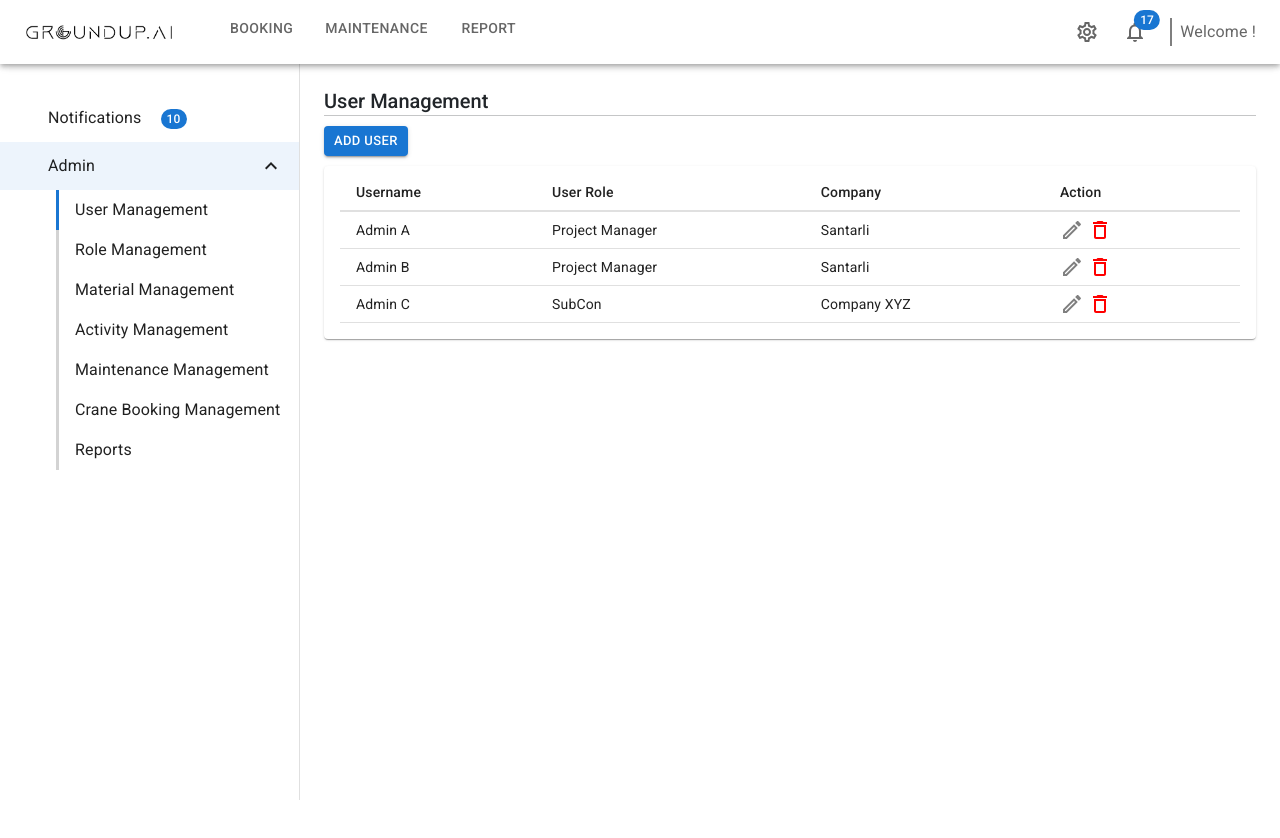
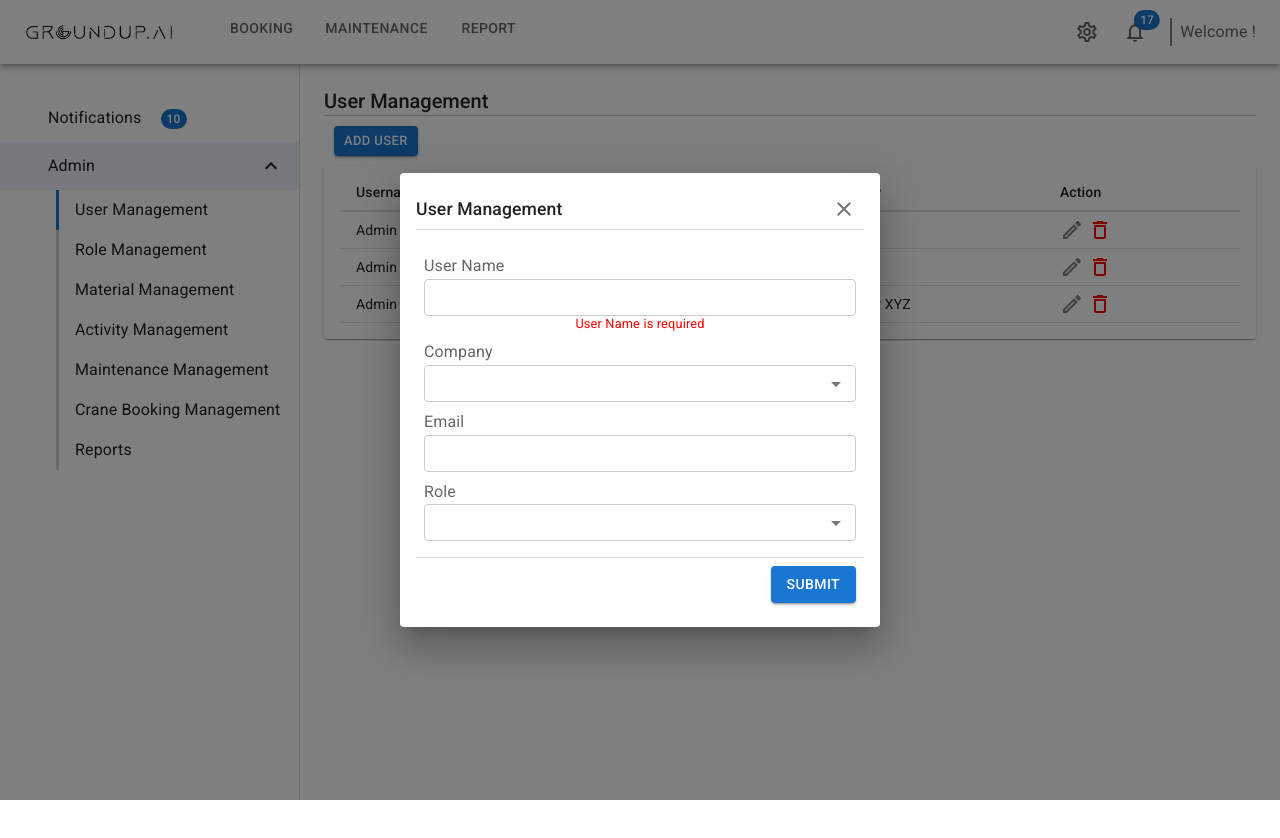
Before and after one commit to rahul81/groundup-ai, a React (Create React App) app: page /user/admin/user-management in a window 1280 px wide. Both pictures are taken after a click on the button "ADD USER". Shown: the top 838 px of the page. Built offline with nearby package versions, Linux system fonts and the light colour scheme.

Commit message:
Add User Dialog

```diff
--- a/src/components/admin-view/management/user/UserManagement.tsx
+++ b/src/components/admin-view/management/user/UserManagement.tsx
@@ -1,16 +1,22 @@
 import { Box, Typography, Divider } from '@mui/material'
-import React from 'react'
+import { useState } from 'react'
 import { UserManagementColumns, UserManagementRows } from '../../../../mockData/AdminPanel'
 import GButton from '../../../common/button/GButton'
 import GTable from '../../../common/table/GTable'
 import '../../admin-view.scss'
+import AddUser from './add-user/AddUser'
 
 export default function UserManagement() {
+    const [open, setOpen] = useState(false);
+    const handleShowDialog = (status:boolean)=>{
+        setOpen(status);
+    }
     return (
         <Box className="crane-booking-management-view">
             <Typography className="heading" variant="h5" component="h2">User Management</Typography>
             <Divider/>
-            <GButton title='Add User' size='small' style={{ display:'block', margin:'10px 0' }} />
+            <GButton title='Add User' size='small' style={{ display:'block', margin:'10px' }} onClick={()=>setOpen(true)}/>
+            <AddUser open={open} showDialog={handleShowDialog} handleSubmit={()=>{setOpen(false)}}/>
             <GTable rowClicked={(data: any) => {}} rows={UserManagementRows} columns={UserManagementColumns} />
         </Box>
     )
--- /dev/null
+++ b/src/components/admin-view/management/user/add-user/AddUser.tsx
@@ -0,0 +1,55 @@
+import { useFormik } from 'formik';
+import GDialog from '../../../../common/dialog/GDialog';
+import { GFormSelect, GSelectOption } from '../../../../common/select/GSelect';
+import { GFormInput } from '../../../../common/input/GInput';
+import AddUserFormValidation from './AddUserFormValidation'
+
+interface UserFormFields {
+    username: string;
+    company: string;
+    email: string;
+    role: string;
+}
+
+interface AddUserProps {
+    open: boolean;
+    showDialog: (status: boolean) => void;
+    handleSubmit: (data: any) => void;
+}
+
+const company: GSelectOption[] = [
+    { key: 'company1', value: "GroundupAI" }
+]
+
+const roles: GSelectOption[] = [
+    { key: 'role1', value: 'Project Manager' },
+    { key: 'role2', value: 'Deputy PM/ Construction Manager' },
+    { key: 'role3', value: 'Site Engineer /Senior Site Supervisor' },
+    { key: 'role4', value: 'General Worker' },
+    { key: 'role5', value: 'Sub Contractor' },
+]
+
+export default function AddUser({ open, showDialog, handleSubmit }: AddUserProps) {
+    const initialValues: UserFormFields = { username: '', company: '', email: '', role: '' };
+
+    const formik = useFormik({
+        initialValues: initialValues,
+        validateOnChange: false,
+        validationSchema: AddUserFormValidation,
+        onSubmit: (data) => {
+            handleSubmit(data)
+            console.log(data)
+        },
+    });
+
+    return (
+        <GDialog title="User Management" open={open} showDialog={showDialog}>
+            <form id="request-new-form" className="groundup-form" onSubmit={formik.handleSubmit}>
+                <GFormInput<UserFormFields> formik={formik} id="username" label="User Name" />
+                <GFormSelect<UserFormFields> formik={formik} id="company" label="Company" options={company} />
+                <GFormInput<UserFormFields> formik={formik} id="email" label="Email" />
+                <GFormSelect<UserFormFields> formik={formik} id="role" label="Role" options={roles} />
+            </form >
+        </GDialog >
+    )
+}
--- /dev/null
+++ b/src/components/admin-view/management/user/add-user/AddUserFormValidation.tsx
@@ -0,0 +1,19 @@
+import * as Yup from "yup";
+
+export const AddUserFormValidation = Yup.object().shape({
+    email: Yup
+        .string()
+        .email('Enter a valid email')
+        .required('Email is required'),
+    username: Yup
+        .string()
+        .required('User Name is required'),
+    company: Yup
+        .string()
+        .required("Company is required"),
+    role: Yup
+        .string()
+        .required("Role is required")
+});
+
+export default AddUserFormValidation
--- a/src/components/common/dialog/g-dialog.scss
+++ b/src/components/common/dialog/g-dialog.scss
@@ -1,7 +1,7 @@
 .dialog-container{
     .MuiDialog-paper{
         max-height: 90vh;
-        min-height: 30rem;
+        min-height: 15rem;
         min-width: 30rem;
         padding: 1rem;
     }
@@ -14,7 +14,7 @@
         }
     }
     .MuiDialogContent-root{
-        padding: .5rem;
+        padding: 1rem .5rem;
     }
     .MuiDialogActions-root{
         justify-content: flex-end;
```
